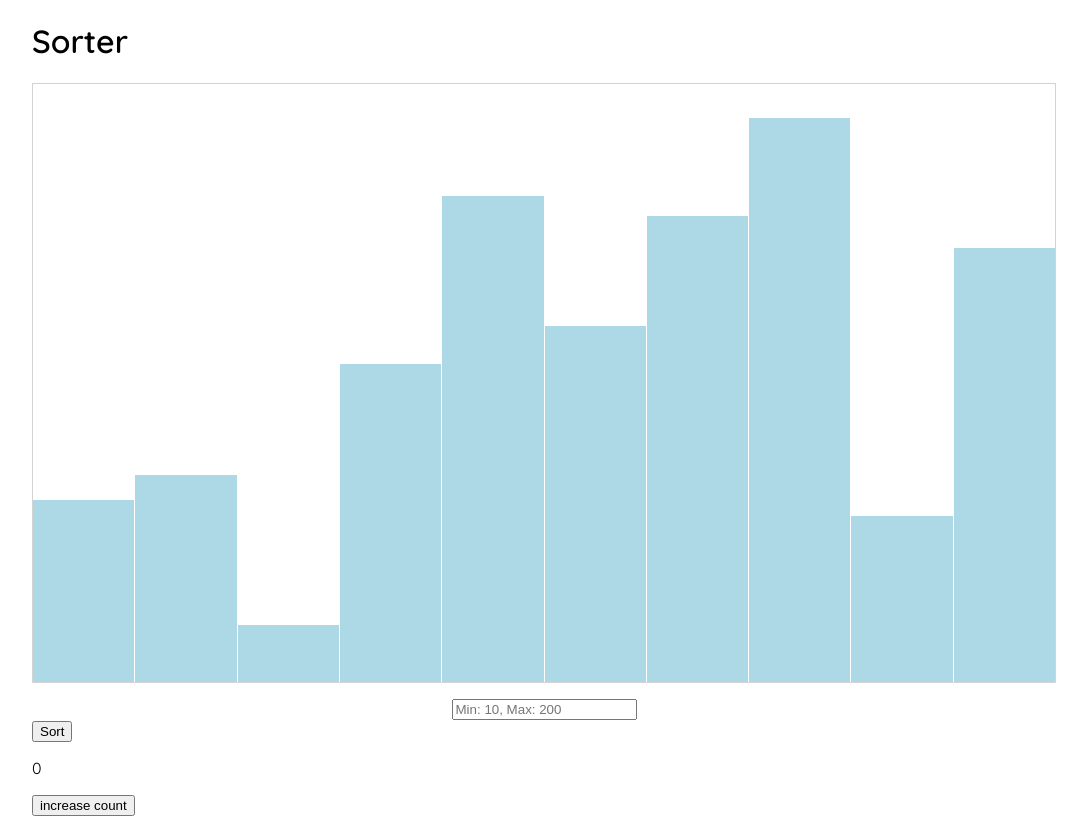
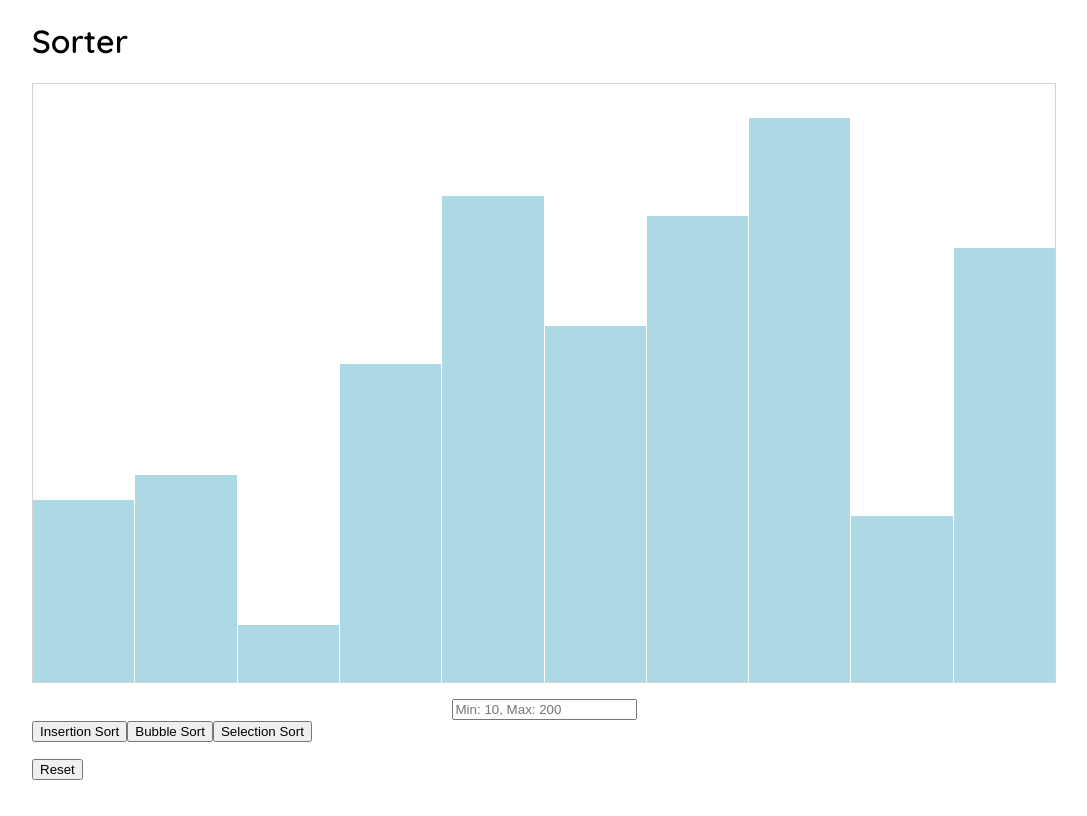
Before and after one commit to daerese/react-sorting-visualizer, a React (Vite) app: page / in a window 1280 px wide. Shown: the whole page, without its empty margins (96-1183 px from the left). Built offline with nearby package versions, Linux system fonts and the light colour scheme.

Commit message:
bubble sort complete + code cleanup

```diff
--- a/src/App.jsx
+++ b/src/App.jsx
@@ -8,6 +8,7 @@ import { insertionSort } from './utils/sorting_algorithms/insertionSort'
 // * utility functions
 import fillArray from './utils/functions/randomArray'
 import sleep from './utils/functions/sleep'
+import { bubbleSort } from './utils/sorting_algorithms/bubbleSort'
 
 
 
@@ -20,7 +21,8 @@ const Node = (props) => {
         style={{
           height: props.height,
           background: `${props.sorted ? 'lightgreen' : 'lightblue'}`,
-          transitionDuration: '100ms'
+          transitionDuration: '100ms',
+          textAlign: 'center',
         }}
         >
       </div>
@@ -37,10 +39,19 @@ const SorterWrapper = (props) => {
   const MIN_LENGTH = 10
   const MAX_LENGTH = 200
 
+  const colors = {
+    default: "lightblue",
+    curr: "lightpink",
+    comparison: "coral"
+  }
 
-  const resetSorter = (length) => {
+
+  const resetSorter = (length=MIN_LENGTH) => {
     setArr([...fillArray(length)])
+
+    if (sorted) {
       setSorted(false)
+    }
   }
 
   // Event handlers
@@ -59,10 +70,24 @@ const SorterWrapper = (props) => {
   // * Sorting algorithms (Kind of works)
 
   // * ---------------------------
-  const sort = async () => {
+  const basicSort = async (algorithm, speed=200) => {
 
-  const result = insertionSort(arr)
+
+
+    switch (algorithm) {
+      case "insertion":
+        algorithm = insertionSort
+        break
+      case "bubble":
+        algorithm = bubbleSort
+        break
+    }
+
+    const result = algorithm(arr)
+
     const steps = result.steps
+
+    console.log(steps)
 
     const nodes = document.getElementsByClassName('node')
 
@@ -79,27 +104,31 @@ const SorterWrapper = (props) => {
 
         // * Highlight the current node pink
         currNodeStyle.background = 'lightpink'
-      await sleep(200)
+        await sleep(speed)
+
+        // * Set the swapNode color to orange
+        swapNodeStyle.background = 'coral'
+        await sleep(speed)
 
 
         if (comparison.swapped) {
-
-          // * Set the swapNode color to orange
-          swapNodeStyle.background = 'coral'
-          await sleep(200)
 
             // * Swap the height (or styles) of the two nodes
             let tempHeight = currNodeStyle.height
             currNodeStyle.height = swapNodeStyle.height
             swapNodeStyle.height = tempHeight
-          sleep(200)
+            sleep(speed)
 
             // * Push the current comparison to the front of the
             // * step.curr array.
-          step.curr.unshift(comparison.index)
             // console.log(`Swapped heights: (${currNodeStyle.height}, ${swapNodeStyle.height})`)
           }
+          step.curr.unshift(comparison.index)
       }
+      for (let node of nodes) {
+        node.style.background = colors.default
+      }
+      sleep(speed)
     }
 
     setArr([...result.sortedArray])
@@ -136,22 +165,16 @@ const SorterWrapper = (props) => {
         placeholder='Min: 10, Max: 200'
       />
 
-      <button onClick={sort}>Sort</button>
+      <button onClick={() => basicSort("insertion", 500)}>Insertion Sort</button>
+      <button onClick={() => basicSort("bubble", 500)}>Bubble Sort</button>
+      <button onClick={() => basicSort("selection", 500)}>Selection Sort</button>
+      <div style={{marginTop: "1rem"}}>
+        <button onClick={() => resetSorter()}>Reset</button>
+      </div>
+
     </>
   )
 
-}
-
-const StateTest = () => {
-  const [count, setCount] = useState(0)
-
-  return (
-
-    <>
-      <p>{count}</p>
-      <button onClick={() => setCount(prevCount => prevCount + 1)}>increase count</button>
-    </>
-  )
 }
 
 
@@ -166,7 +189,6 @@ function App() {
 
         <SorterWrapper />
 
-        <StateTest />
       </main>
     </>
   )
--- /dev/null
+++ b/src/utils/sorting_algorithms/bubbleSort.js
@@ -0,0 +1,49 @@
+export function bubbleSort(arr)  {
+
+    const steps = []
+
+    const swap = (arr, i, j) => {
+
+        let temp = arr[j]
+        arr[j] = arr[i]
+        arr[i] = temp
+
+    }
+
+    // * Start an outer loop from the top of the array
+    for (let i = arr.length - 1; i >= 0; i--) {
+
+        let currStep = {
+            curr: [],
+            comparisons: []
+        }
+        currStep.curr.push(0)
+        // * If we iterate through a loop with no swaps,
+        // * then the array is sorted and we can break.
+        let noSwaps = true
+        for (let j = 0; j < i; j++) {
+
+
+            let currComparison = {
+                index: j + 1,
+                swapped: false
+            }
+
+            if (arr[j] > arr[j + 1]) {
+                swap(arr, j, j + 1)
+
+                currComparison.swapped = true
+                noSwaps = false
+            }
+
+            currStep.comparisons.push(currComparison)
+
+        }
+        steps.push(currStep)
+        if (noSwaps) {
+            break
+        }
+    }
+    return {sortedArray: arr, steps: steps}
+
+}
--- a/src/utils/sorting_algorithms/insertionSort.js
+++ b/src/utils/sorting_algorithms/insertionSort.js
@@ -1,6 +1,6 @@
 
 
-export function insertionSort(arr, stateSet) {
+export function insertionSort(arr) {
 
   // * Stores the steps taken to sort the array
   // * This will be used for animating the algorithm
```
Lines whose indentation alone changed are shown as unchanged.
